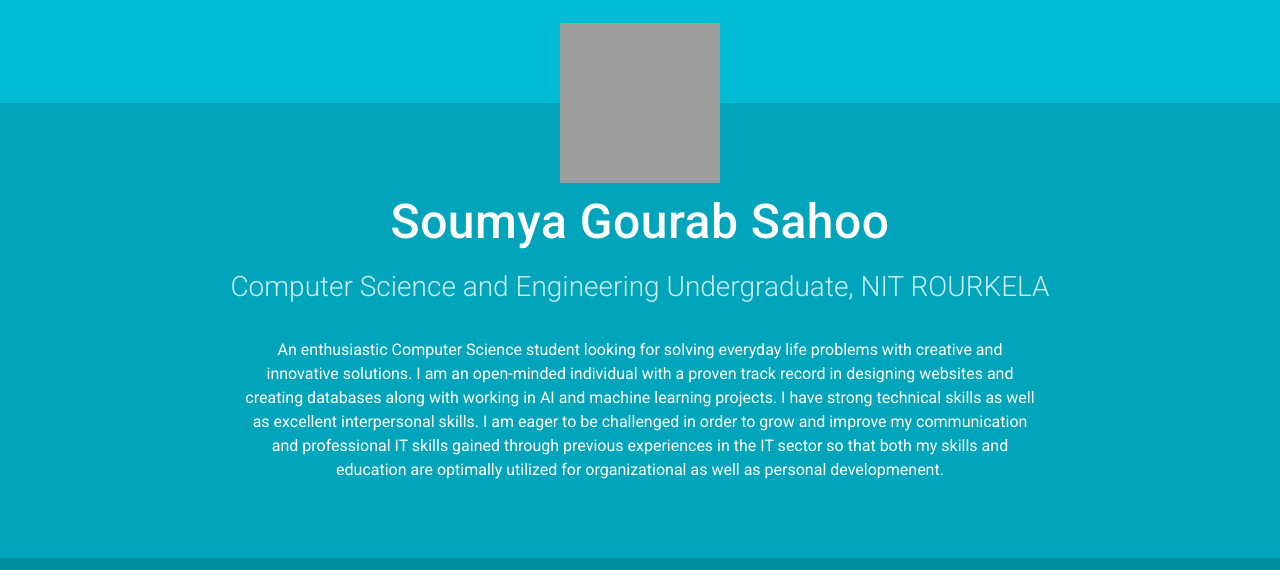
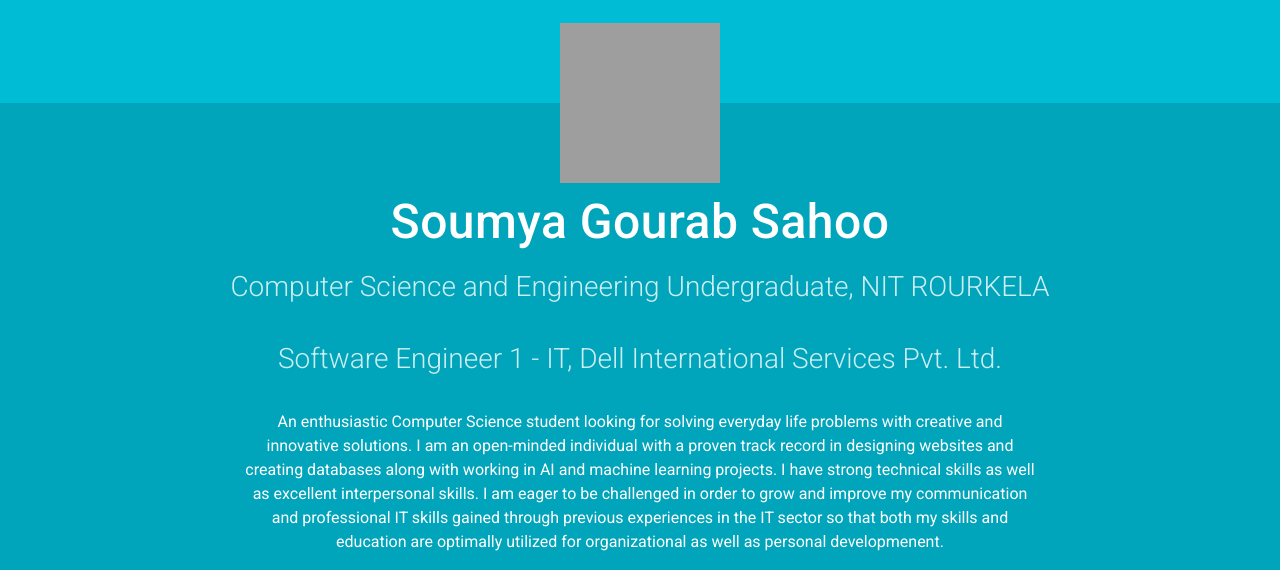
Before and after one commit to CodeRex7/soumyagourab, a plain HTML site: page index.html in a window 1280 px wide. Shown: the part 64-634 px from the top of the page. Drawn offline with Linux system fonts and the light colour scheme; grey boxes are pictures that could not be loaded.

Commit message:
Update Work Location

```diff
--- a/index.html
+++ b/index.html
@@ -41,6 +41,7 @@
                 <img class="profile-image" src="assets/images/profile-image.png" alt="">
                 <h1 class="name">Soumya Gourab Sahoo</h1>
                 <div class="title">Computer Science and Engineering Undergraduate, NIT ROURKELA</div>
+                <div class="title">Software Engineer 1 - IT, Dell International Services Pvt. Ltd.</div>
                 <div class="profile">
                     <p>An enthusiastic Computer Science student looking for solving everyday life problems with creative and innovative solutions. I am an open-minded individual with a proven track record in designing websites and creating databases along with working in AI and machine learning projects. I have strong technical skills as well as excellent interpersonal skills. I am eager to be challenged in order to grow and improve my communication and professional IT skills gained through previous experiences in the IT sector so that both my skills and education are optimally utilized for organizational as well as personal developmenent.</p>
                 </div><!--//profile-->
```
